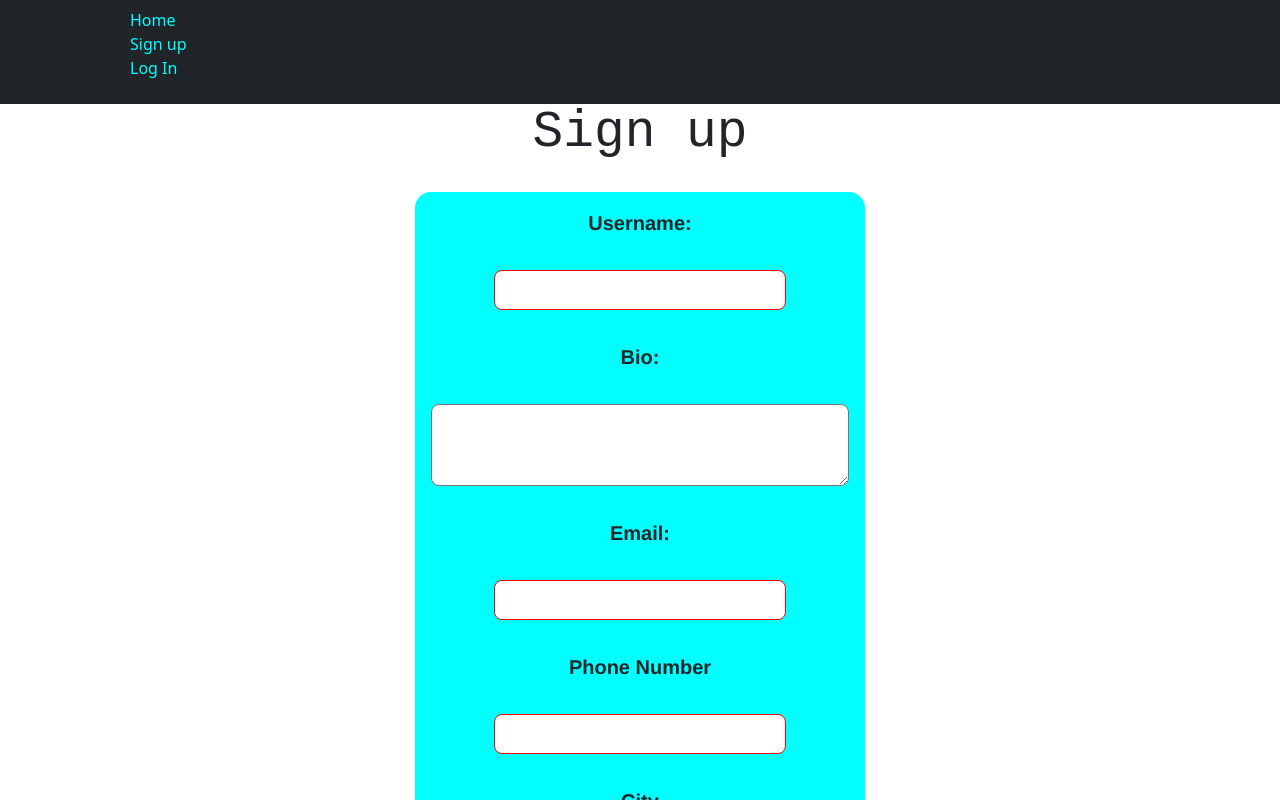
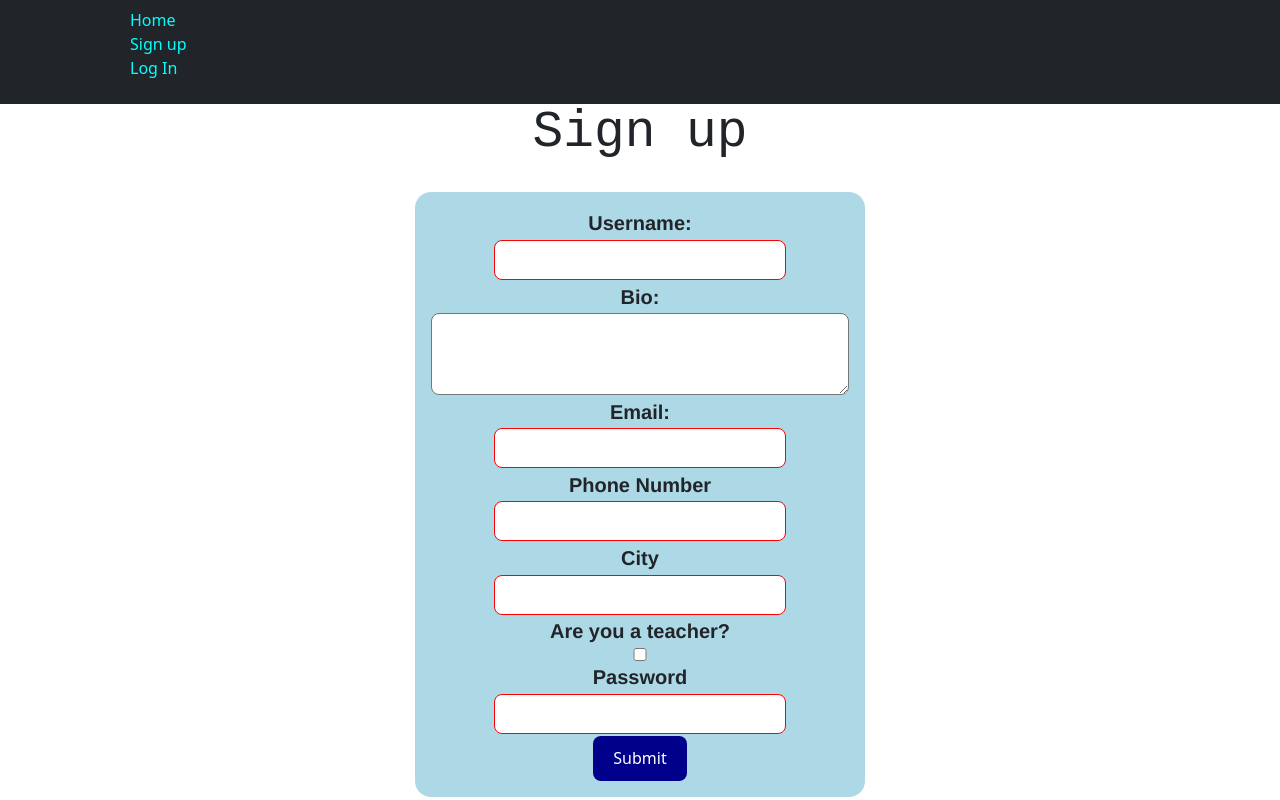
Before and after one commit to VishnuSobhana/tutor-app-frontend, a React (Vite) app: page /signup in a window 1280 px wide. Shown: the top 800 px of the page. Built offline with nearby package versions, Linux system fonts and the light colour scheme; no server answers; sample sign-in values are in the browser's storage.

Commit message:
Add: CSS changes

```diff
--- a/src/context/AuthContext.jsx
+++ b/src/context/AuthContext.jsx
@@ -5,7 +5,7 @@ export const AuthContext = createContext();
 function AuthContextWrapper(props) {
   const [user, setUser] = useState(null);
   const [token, setToken] = useState(null);
-  const [isLoading, setIsLoading] = useState(true);
+  const [isLoading, setIsLoading] = useState(false);
 
   function storeToken(receivedToken) {
     localStorage.setItem("token", receivedToken);
--- a/src/index.css
+++ b/src/index.css
@@ -4,20 +4,12 @@
   font-weight: 400;
 
   color-scheme: light dark;
-  color: rgba(255, 255, 255, 0.87);
-  background-color: #242424;
 
   font-synthesis: none;
   text-rendering: optimizeLegibility;
   -webkit-font-smoothing: antialiased;
   -moz-osx-font-smoothing: grayscale;
   -webkit-text-size-adjust: 100%;
-}
-
-.navbar {
-  /* border: 1px solid red; */
-  /* display: flex;
-  justify-content: space-between; */
 }
 
 .navbar a {
@@ -77,7 +69,7 @@ button:focus-visible {
 @media (prefers-color-scheme: light) {
   :root {
     color: #213547;
-    background-color: #ffffff;
+    background-color: white;
   }
   a:hover {
     color: #747bff;
--- a/src/pages/Login/Login.css
+++ b/src/pages/Login/Login.css
@@ -1,9 +1,9 @@
-form.login{
+form.login {
   display: flex;
   align-items: center;
   flex-direction: column;
   gap: 2rem;
-    background-color: aqua;
+  background-color: #add8e6;
   max-width: 450px;
   width: 90%;
   margin: 2rem auto;
--- a/src/pages/Profile/Profile.css
+++ b/src/pages/Profile/Profile.css
@@ -1,9 +1,10 @@
-.card {
+.Profile.card {
   box-shadow: 0 4px 8px 0 rgba(0, 0, 0, 0.2);
   max-width: 500px;
   margin: auto;
   text-align: left;
-  background-color: rgb(203, 255, 196);
+  color: rgba(255, 255, 255, 0.87);
+  background-color: #add8e6;
 }
 
 .title {
@@ -19,12 +20,13 @@
   outline: 0;
   display: inline-block;
   padding: 8px;
-  color: blue;
-  background: yellow;
+  color: white;
+  background: #00008b;
   text-align: center;
   cursor: pointer;
   width: 100%;
   font-size: 18px;
+  margin: 2px;
 }
 
 button:hover {
--- a/src/pages/Signup/SignupForm.css
+++ b/src/pages/Signup/SignupForm.css
@@ -1,7 +1,7 @@
 @import url("https://fonts.googleapis.com/css2?family=Montserrat:wght@300;400;500;700&display=swap");
 
-h1{
-    font-family: 'Courier New', Courier, monospace;
+h1 {
+  font-family: "Courier New", Courier, monospace;
   text-align: center;
 }
 
@@ -9,8 +9,8 @@ h1{
   display: flex;
   align-items: center;
   flex-direction: column;
-    gap: 2rem;
-    background-color: aqua;
+  gap: 0.1rem;
+  background-color: #add8e6;
   max-width: 450px;
   width: 90%;
   margin: 2rem auto;
@@ -19,18 +19,18 @@ h1{
   height: 30%;
 }
 
-label{
+label {
   display: flex;
   text-align: center;
   /* border: 1px solid red; */
-    font-family: 'Franklin Gothic Medium', 'Arial Narrow', Arial, sans-serif;
+  font-family: "Franklin Gothic Medium", "Arial Narrow", Arial, sans-serif;
   font-size: 1.25rem;
   font-weight: 800;
   width: 50%;
   height: 100%;
 }
 
-.form input{
+.form input {
   width: 70%;
   height: 100%;
   /* gap:0.5rem; */
@@ -39,9 +39,16 @@ label{
   border: 1px solid red;
 }
 
-textarea{
+textarea {
   width: 100%;
   height: 100%;
   padding: 1rem;
   border-radius: 0.5rem;
 }
+form button {
+  color: white;
+  background: #00008b;
+}
+form {
+  height: 50px;
+}
```
Also changed, not shown: src/pages/Navigation/isLoggedOut.jsx (indentation only). Lines whose indentation alone changed are shown as unchanged.
